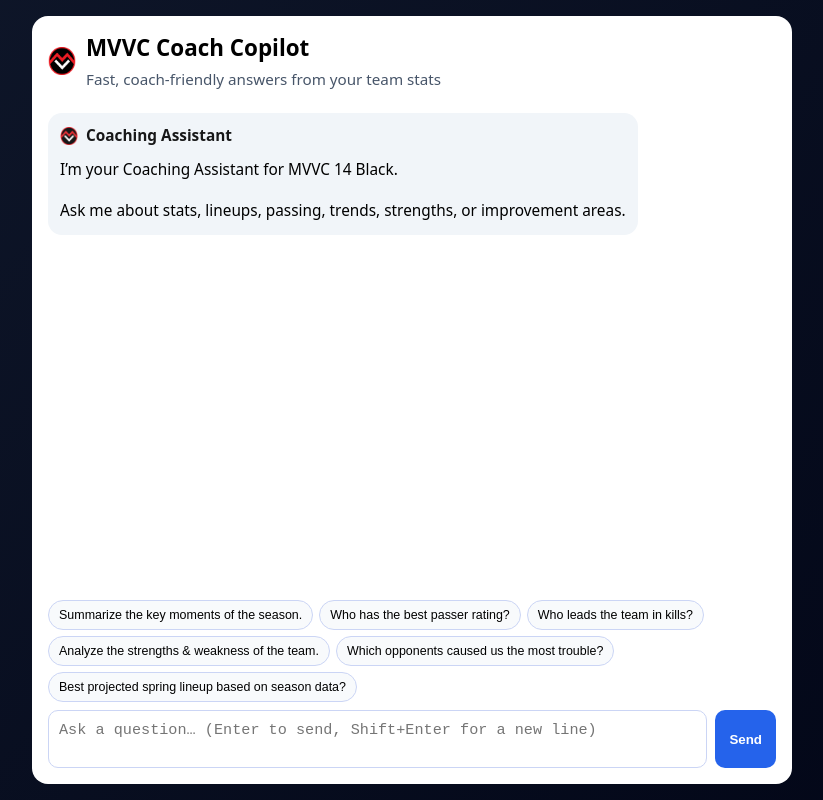
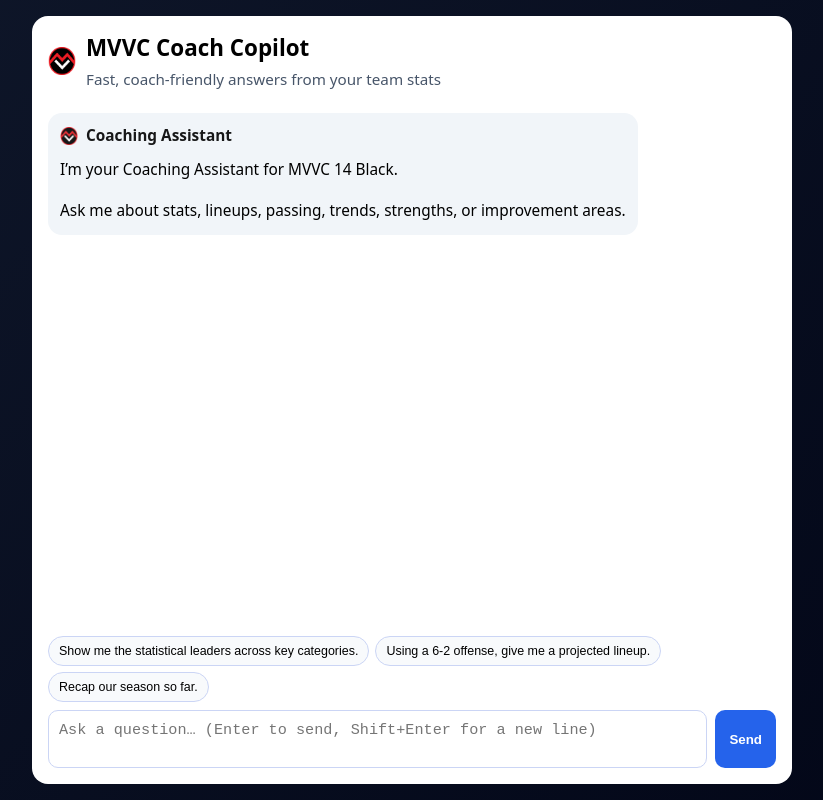
Before and after one commit to mtuyay-glitch/mvvc-coach-copilot, a Next.js app: page / in a window 1280 px wide. Shown: the whole page, without its empty margins (228-1051 px from the left). Built offline with nearby package versions, Linux system fonts and the light colour scheme.

Commit message:
Update page.tsx

```diff
--- a/app/page.tsx
+++ b/app/page.tsx
@@ -8,12 +8,9 @@ type Msg = {
 };
 
 const SUGGESTED = [
-  "Summarize the key moments of the season.",
-  "Who has the best passer rating?",
-  "Who leads the team in kills?",
-  "Analyze the strengths & weakness of the team.",
-  "Which opponents caused us the most trouble?",
-  "Best projected spring lineup based on season data?",
+  "Show me the statistical leaders across key categories.",
+  "Using a 6-2 offense, give me a projected lineup.",
+  "Recap our season so far."
 ];
 
 function escapeHtml(s: string) {
```
